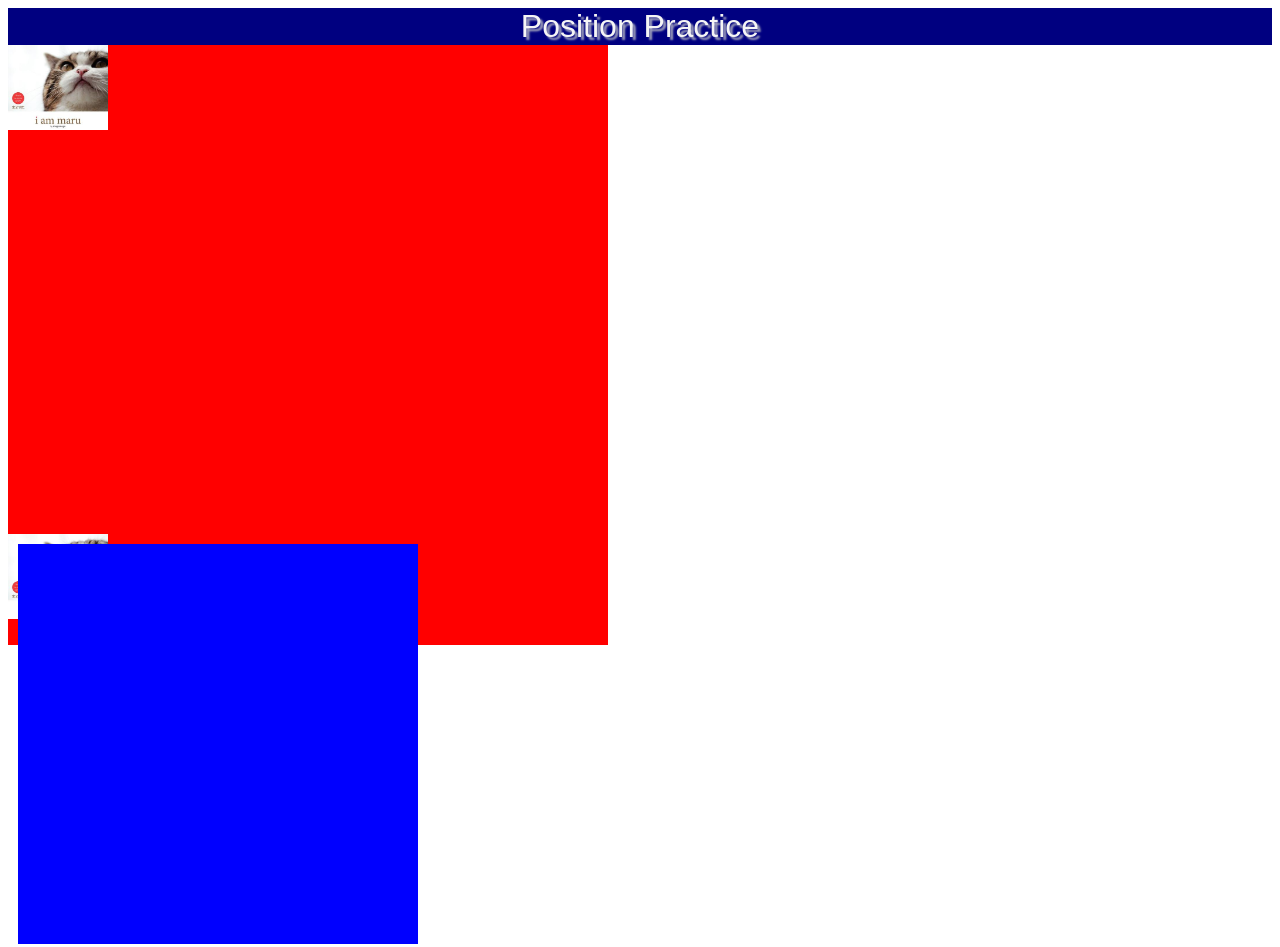
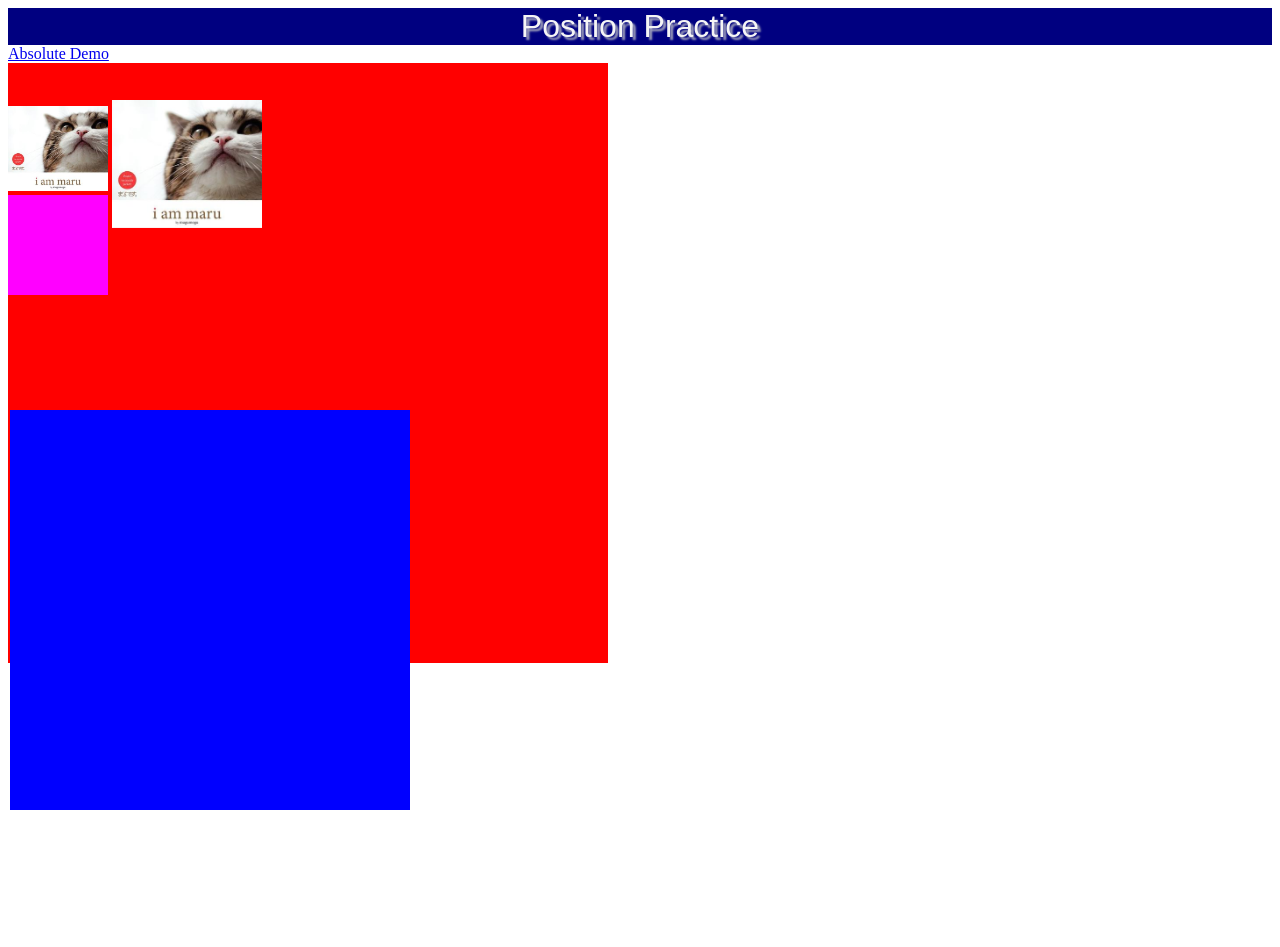
Before and after one commit to RHSMcLain/Web-Design-1-2024-T1, a plain HTML site: page PositioningPractice/positionPractice.html in a window 1280 px wide. Shown: the top 947 px of the page. Drawn offline with Linux system fonts and the light colour scheme.

Commit message:
Prep for absolute demo

```diff
--- /dev/null
+++ b/PositioningPractice/absoluteStyle.css
@@ -0,0 +1,35 @@
+header{
+    background-color: tan;
+    font-size: 2em;
+    text-align: center;
+}
+nav{
+    background-color: rgb(165, 114, 42);
+    color: white;
+}
+.outer1{
+    width: 250px;
+    height: 250px;
+    background-color: grey;
+
+}
+
+.outer2{
+    width: 150px;
+    height: 150px;
+    background-color: orange;
+
+}
+
+.inner{
+    width: 50px;
+    height: 50px;
+    background-color: green;
+
+}
+div{
+    color: yellow;
+}
+nav a{
+    color: white;
+}
--- a/PositioningPractice/positionPractice.html
+++ b/PositioningPractice/positionPractice.html
@@ -4,14 +4,17 @@
     <meta charset="UTF-8">
     <meta name="viewport" content="width=device-width, initial-scale=1.0">
     <title>Position Practice</title>
+
     <link rel="stylesheet" href="positionStyle.css">
 </head>
 <body>
     <header>Position Practice</header>
+    <nav><a href="absoluteDemo.html">Absolute Demo</a></nav>
     <div class="red">
         <img src="../images/IamMaruBookCover.jpg">
         <div class="blue"></div>
-        <img src="../images/IamMaruBookCover.jpg">
+        <img id="maru2" src="../images/IamMaruBookCover.jpg">
+        <div class="sticky"></div>
     </div>
 </body>
 </html>
--- a/PositioningPractice/positionStyle.css
+++ b/PositioningPractice/positionStyle.css
@@ -18,10 +18,26 @@ body{
     height: 400px;
     width: 400px;
     background-color: blue;
-    position:relative;
+    position:fixed;
     top: 410px;
     left: 10px;
 }
 img{
     width: 100px;
 }
+#maru2{
+    width: 150px;
+    position: sticky;
+    top: 100px;
+}
+.sticky{
+    width: 100px;
+    height: 100px;
+    position: sticky;
+    top: 100px;
+    background-color: magenta;
+}
+nav{
+    position: sticky;
+    top: 0px;
+}
```
Also changed, not shown: PositioningPractice/absoluteDemo.html (added, +18 -0 lines).
